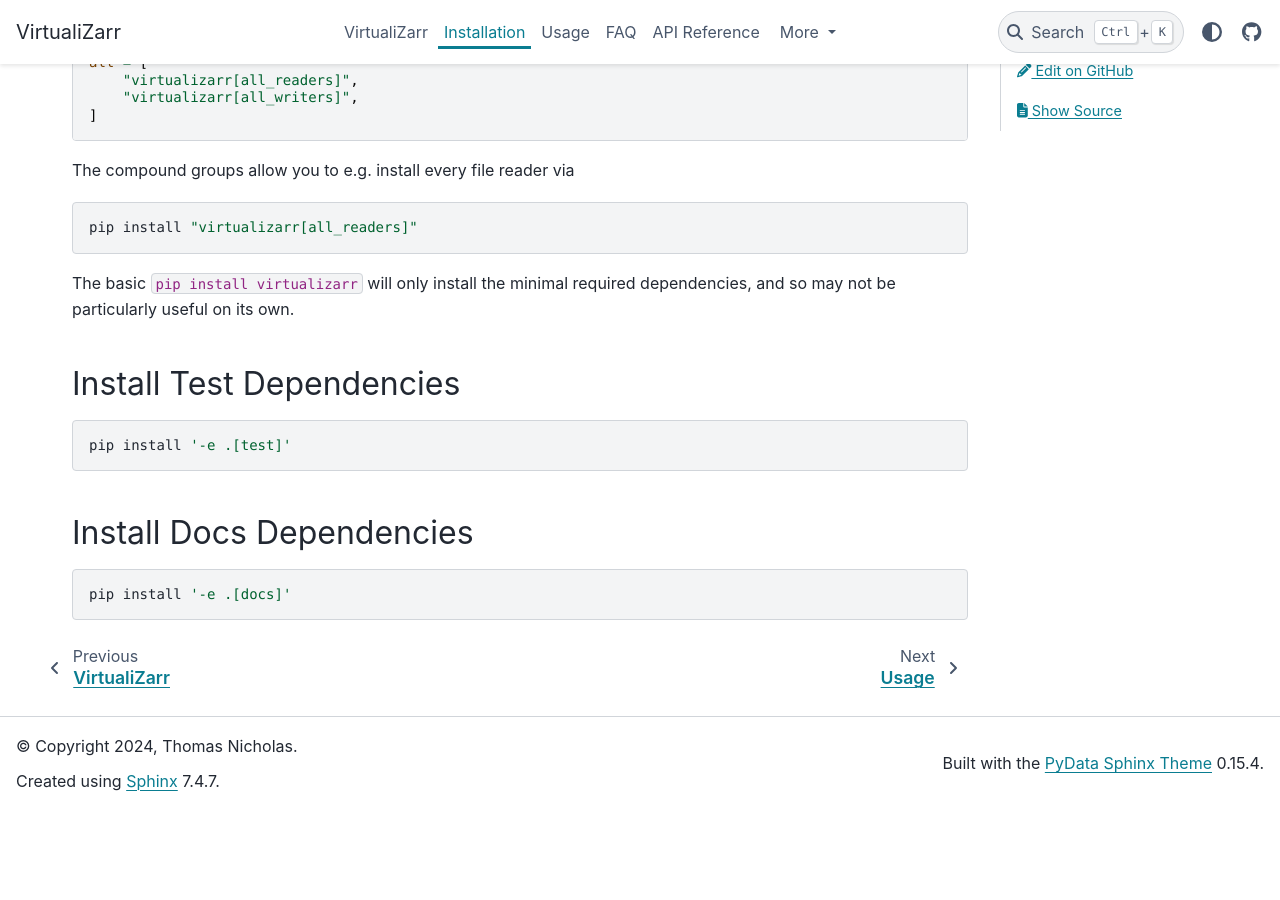
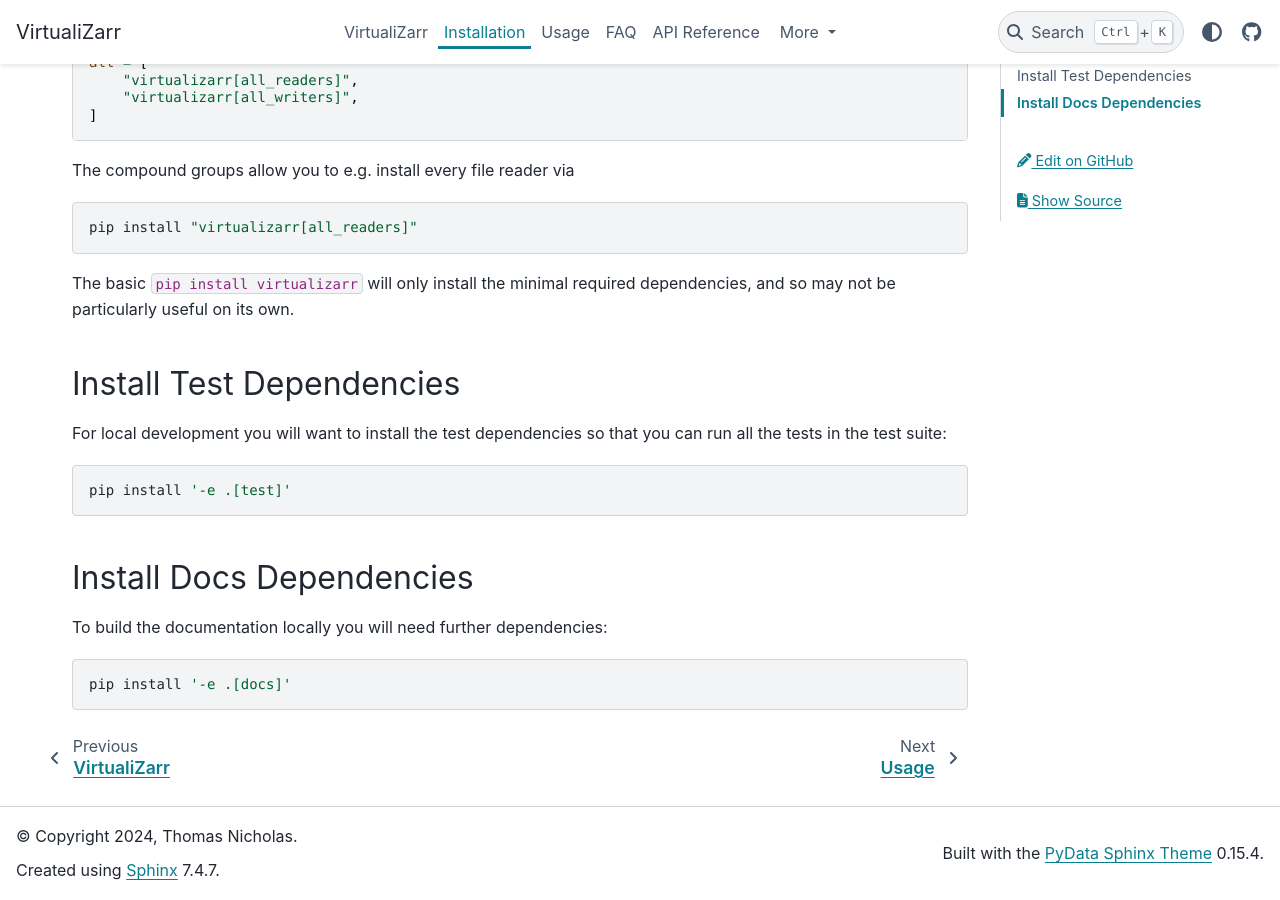
Before and after one commit to zarr-developers/VirtualiZarr, a Sphinx documentation site: the page built from docs/installation.md, in a window 1280 px wide and 900 px high, scrolled down 1538 px. Built offline with Sphinx 7.4.7 and the PyData theme 0.15.4, drawn with Linux system fonts in a browser that asks for light colours; before the commit the page ends 2348 px from its top, so only the background shows below that.

Commit message:
notes on test and docs deps

````diff
--- a/docs/installation.md
+++ b/docs/installation.md
@@ -40,12 +40,15 @@
 
 ## Install Test Dependencies
 
+For local development you will want to install the test dependencies so that you can run all the tests in the test suite:
+
 ```shell
 pip install '-e .[test]'
 ```
 
+## Install Docs Dependencies
 
-## Install Docs Dependencies
+To build the documentation locally you will need further dependencies:
 
 ```shell
 pip install '-e .[docs]'
````
